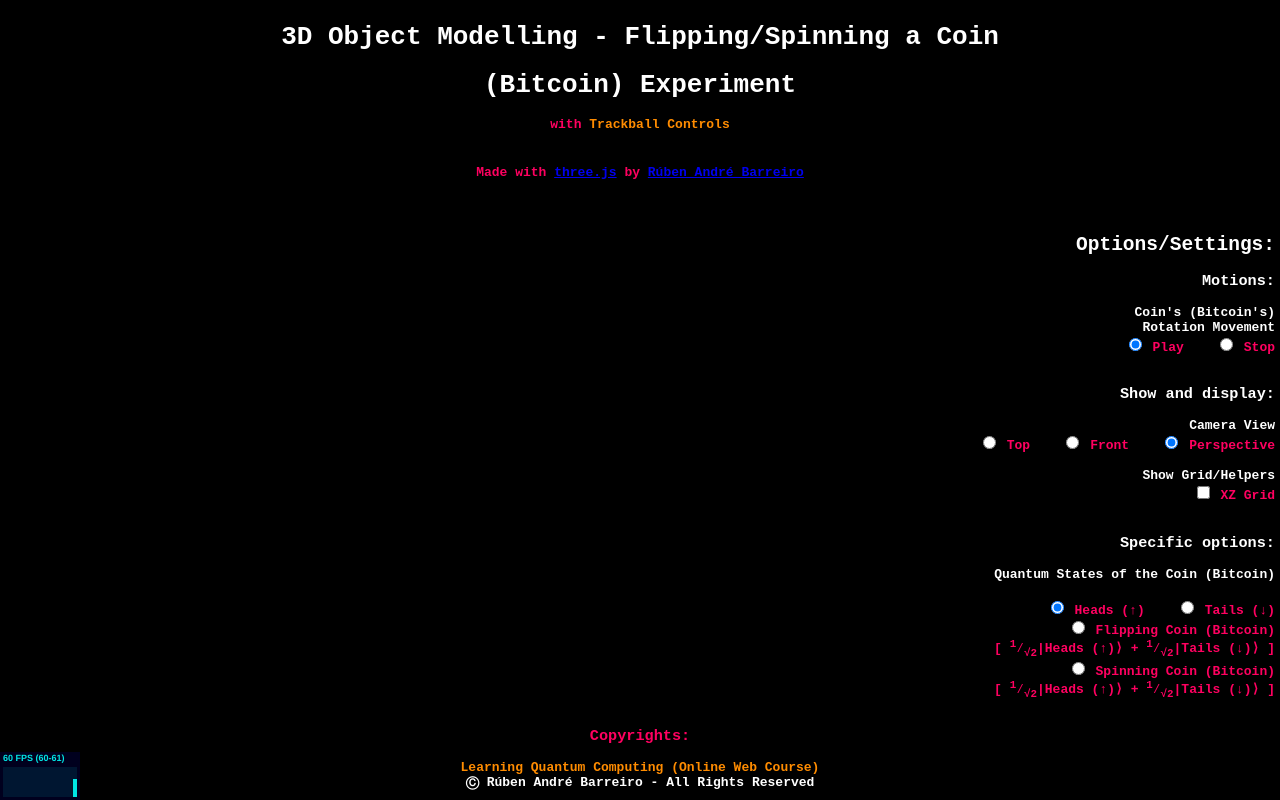
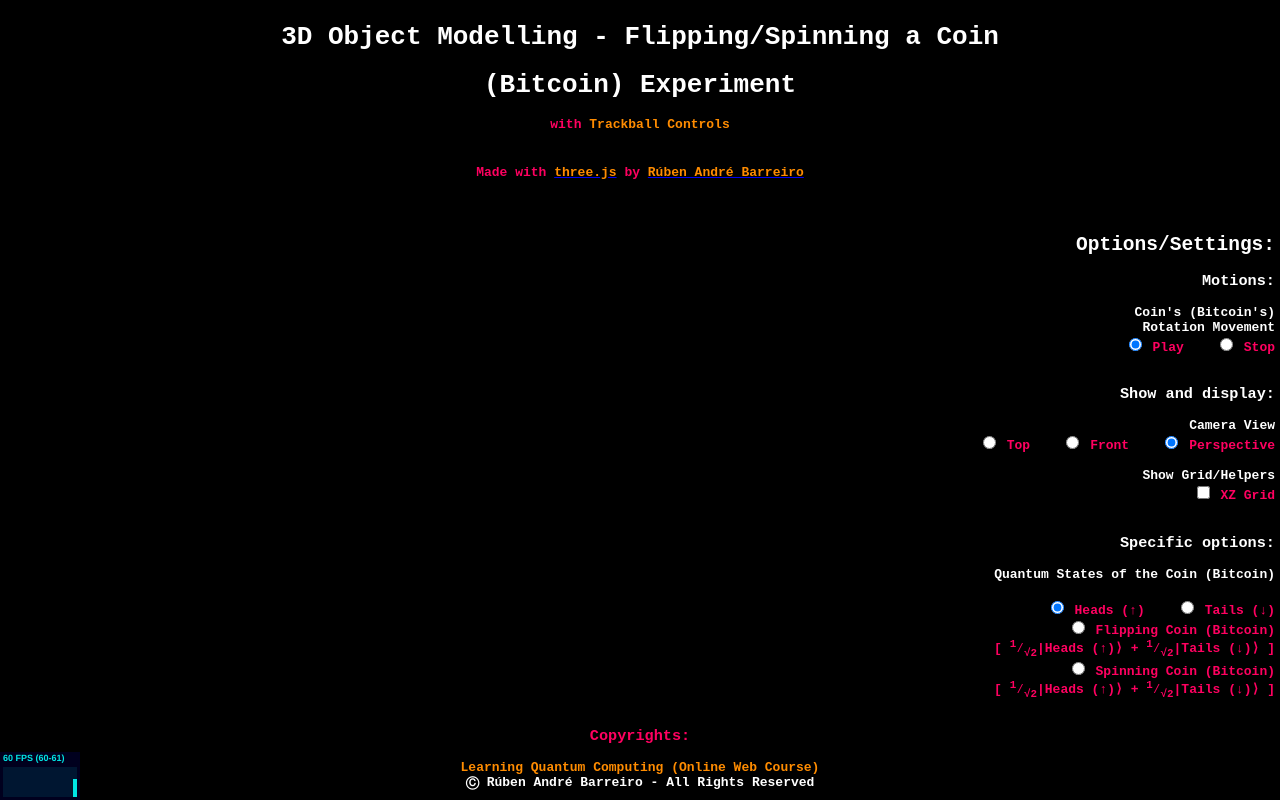
Before and after one commit to rubenandrebarreiro/3d-object-modelling-flipping-spinning-a-coin-bitcoin-experiment, a website: page code-sandbox/index.html in a window 1280 px wide. Drawn offline with nearby package versions, Linux system fonts and the light colour scheme; no server answers.

Commit message:
Some minor changes added
Some minor changes added

```diff
--- a/code-sandbox/index.html
+++ b/code-sandbox/index.html
@@ -33,15 +33,15 @@
       <br />
       <span style="color: #ff0060">
         Made with
-          <span style="color: darkorange"><a href="http://threejs.org" target="_blank" rel="noopener">three.js</a></span>
+          <a href="http://threejs.org" target="_blank" rel="noopener"><span style="color: darkorange">three.js</span></a>
         by
-        <span style="color: darkorange"><a
+        <a
           href="https://rubenandrebarreiro.github.io/"
           target="_blank"
           rel="noopener"
         >
-          Rúben André Barreiro</a
-        ></span></span
+        <span style="color: darkorange">Rúben André Barreiro</span></a
+        ></span
       >
     </div>
 
```
Also changed, not shown: 3d-object-modelling-flipping-spinning-a-coin-bitcoin-experiment.html (+4 -4 lines).
